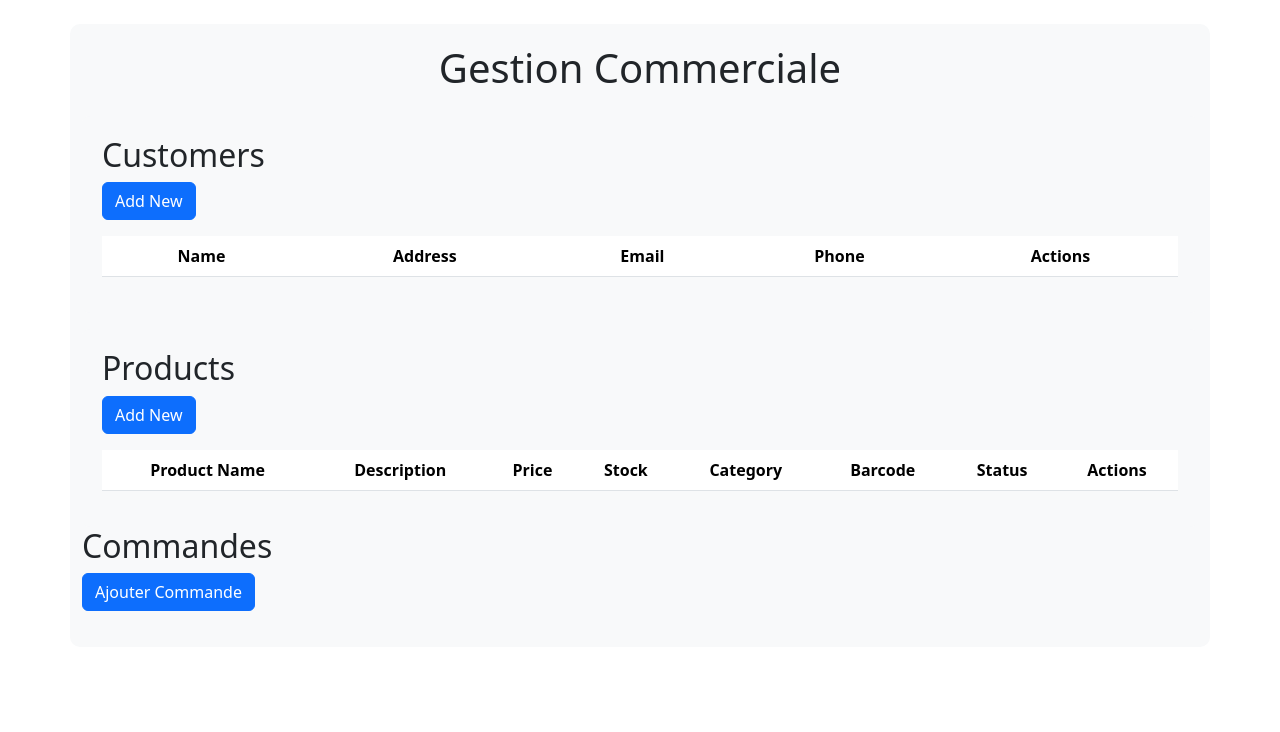
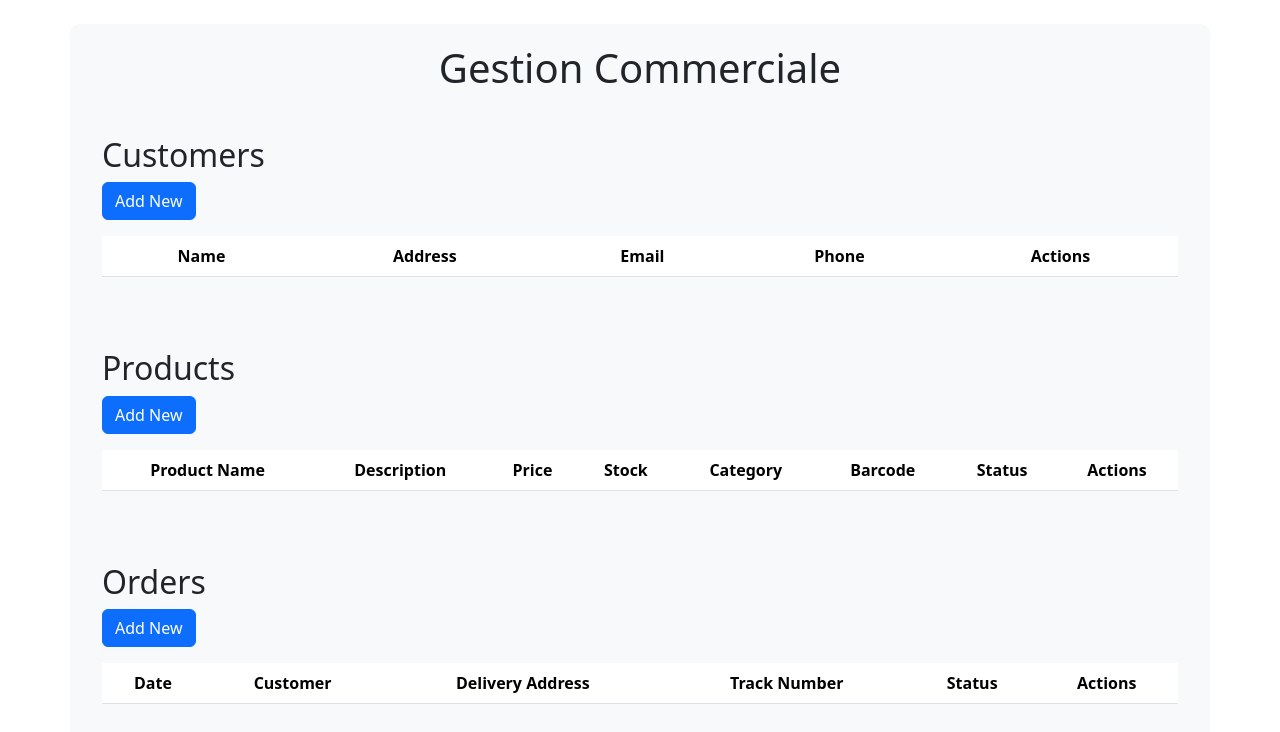
Before and after one commit to shyshasy/commercial-management-app, a Vue app: page /orders in a window 1280 px wide. Shown: the top 732 px of the page. Built offline with nearby package versions, Linux system fonts and the light colour scheme.

Commit message:
add order file

```diff
--- a/src/components/Order.vue
+++ b/src/components/Order.vue
@@ -1,36 +1,75 @@
 <template>
-    <div>
-      <h2>Commandes</h2>
-      <button class="btn btn-primary mb-3" @click="showOrderModal('add')">Ajouter Commande</button>
-      <!-- Tableau des commandes ici -->
-      <modal :show="isOrderModalVisible" @close="closeOrderModal" :action="orderModalAction">
-        <order-detail v-if="selectedOrder" :order="selectedOrder" />
-      </modal>
+    <div class="container mt-3">
+      <h2>Orders</h2>
+      <button class="btn btn-primary mb-3" @click="addOrder">Add New</button>
+      <table class="table">
+        <thead>
+          <tr>
+            <th>Date</th>
+            <th>Customer</th>
+            <th>Delivery Address</th>
+            <th>Track Number</th>
+            <th>Status</th>
+            <th>Actions</th>
+          </tr>
+        </thead>
+        <tbody>
+          <tr v-for="order in orders" :key="order.id">
+            <td>{{ order.date }}</td>
+            <td>{{ order.customer }}</td>
+            <td>{{ order.deliveryAddress }}</td>
+            <td>{{ order.trackNumber }}</td>
+            <td>{{ order.status }}</td>
+            <td>
+              <button class="btn btn-warning btn-sm" @click="editOrder(order)">Edit</button>
+              <button class="btn btn-danger btn-sm" @click="deleteOrder(order.id)">Delete</button>
+            </td>
+          </tr>
+        </tbody>
+      </table>
+      <OrderDetail :orderId="selectedOrderId" v-if="selectedOrderId"/>
     </div>
   </template>
 
   <script>
-  import Modal from './Modal.vue'
   import OrderDetail from './OrderDetail.vue'
 
   export default {
-    components: { Modal, OrderDetail },
+    components: {
+      OrderDetail
+    },
     data() {
       return {
-        isOrderModalVisible: false,
-        orderModalAction: '',
-        selectedOrder: null
+        orders: [],
+        selectedOrderId: null
       }
     },
     methods: {
-      showOrderModal(action, order = null) {
-        this.orderModalAction = action;
-        this.selectedOrder = order;
-        this.isOrderModalVisible = true;
+      addOrder() {
+        // Logic to add a new order
       },
-      closeOrderModal() {
-        this.isOrderModalVisible = false;
+      editOrder(order) {
+        this.selectedOrderId = order.id;
+        // Logic to edit an order
+      },
+      deleteOrder(id) {
+        // Logic to delete an order
       }
     }
   }
   </script>
+
+  <style scoped>
+  /* Parisian chic styling */
+  .container {
+    background-color: #f8f9fa;
+    border-radius: 8px;
+    padding: 20px;
+  }
+  .table th, .table td {
+    text-align: center;
+  }
+  .btn {
+    margin-right: 5px;
+  }
+  </style>
```
